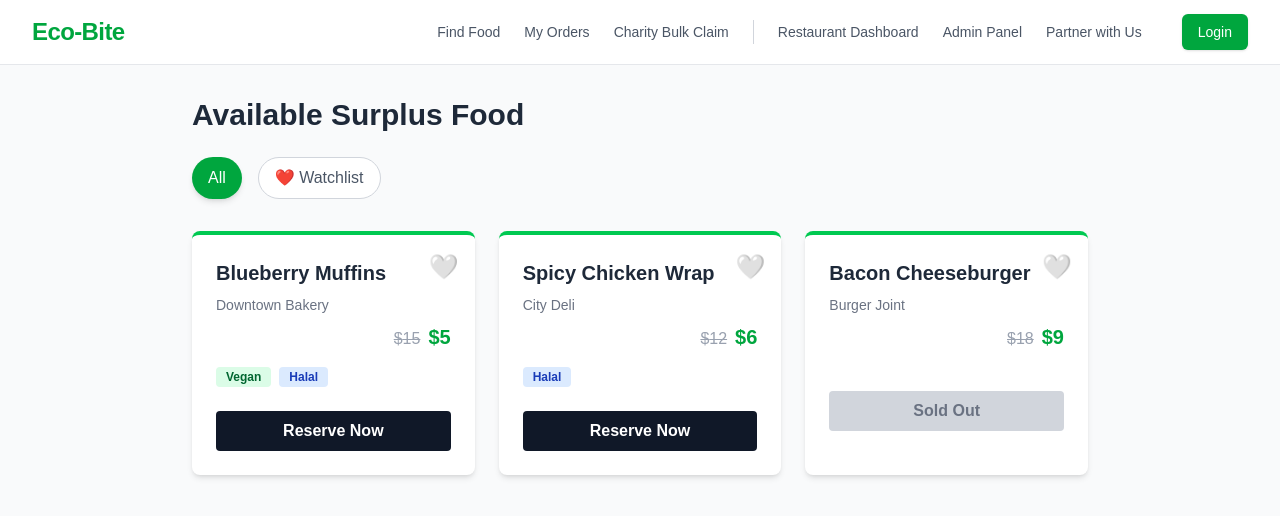
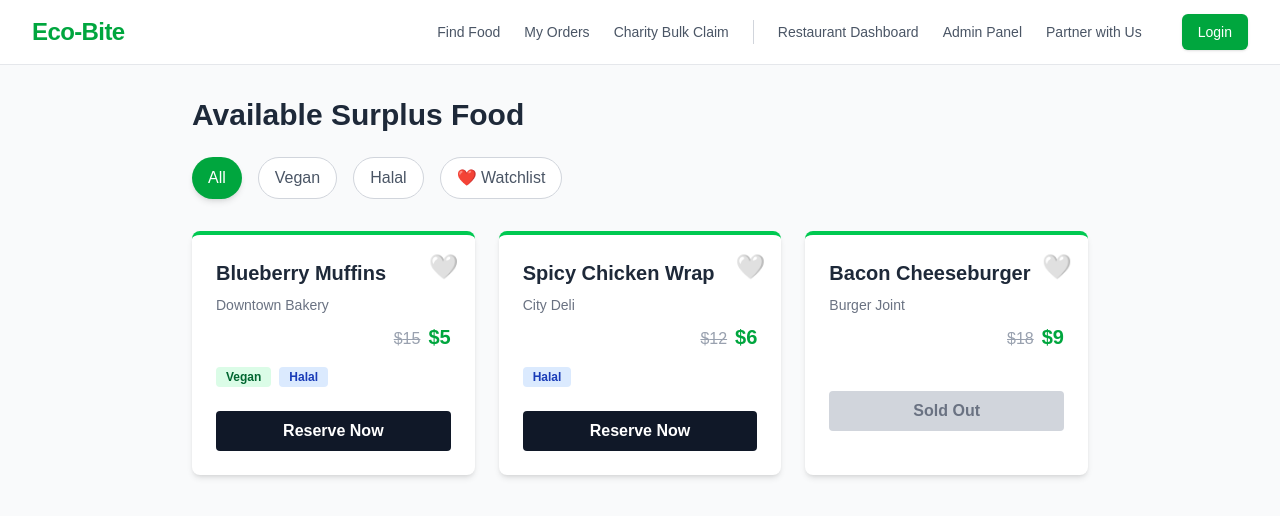
Before and after one commit to ecobite-team/ECO-BITE_repo, a Next.js app: page /food in a window 1280 px wide. Shown: the top 516 px of the page. Built offline with nearby package versions, Linux system fonts and the light colour scheme.

Commit message:
Member-2 Module-1

```diff
--- a/src/app/food/page.js
+++ b/src/app/food/page.js
@@ -65,6 +65,8 @@ export default function FoodPage() {
   // ONLY Member 4's Watchlist Filter (Member 2 will add the others later!)
   const displayedFoods = foods.filter((item) => {
     if (activeFilter === "All") return true;
+    if (activeFilter === "Vegan") return item.isVegan === true;
+    if (activeFilter === "Halal") return item.isHalal === true;
     if (activeFilter === "Favorites") return favorites.includes(item._id);
     return true;
   });
@@ -76,7 +78,7 @@ export default function FoodPage() {
 
         {/* Member 4's Watchlist Button (Placeholder for Member 2) */}
         <div className="flex gap-4 mb-8">
-          {["All", "Favorites"].map((filterType) => (
+          {["All", "Vegan", "Halal", "Favorites"].map((filterType) => (
             <button
               key={filterType}
               className={`px-4 py-2 rounded-full font-medium transition ${
```
